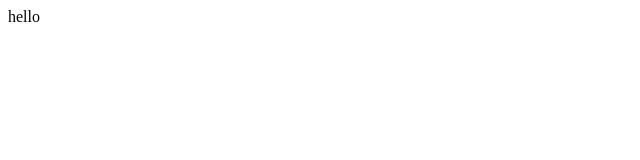
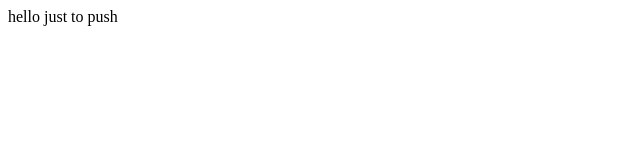
Before and after one commit to nived-cv/personal, a plain HTML site: page web/index.html in a window 1280 px wide. Shown: the full height of the page, 0-640 px from the left. Drawn offline with Linux system fonts and the light colour scheme.

Commit message:
push monday

```diff
--- a/web/index.html
+++ b/web/index.html
@@ -5,6 +5,7 @@
 <body>
 
 hello
+just to push
 
 </body>
 </html>
```
